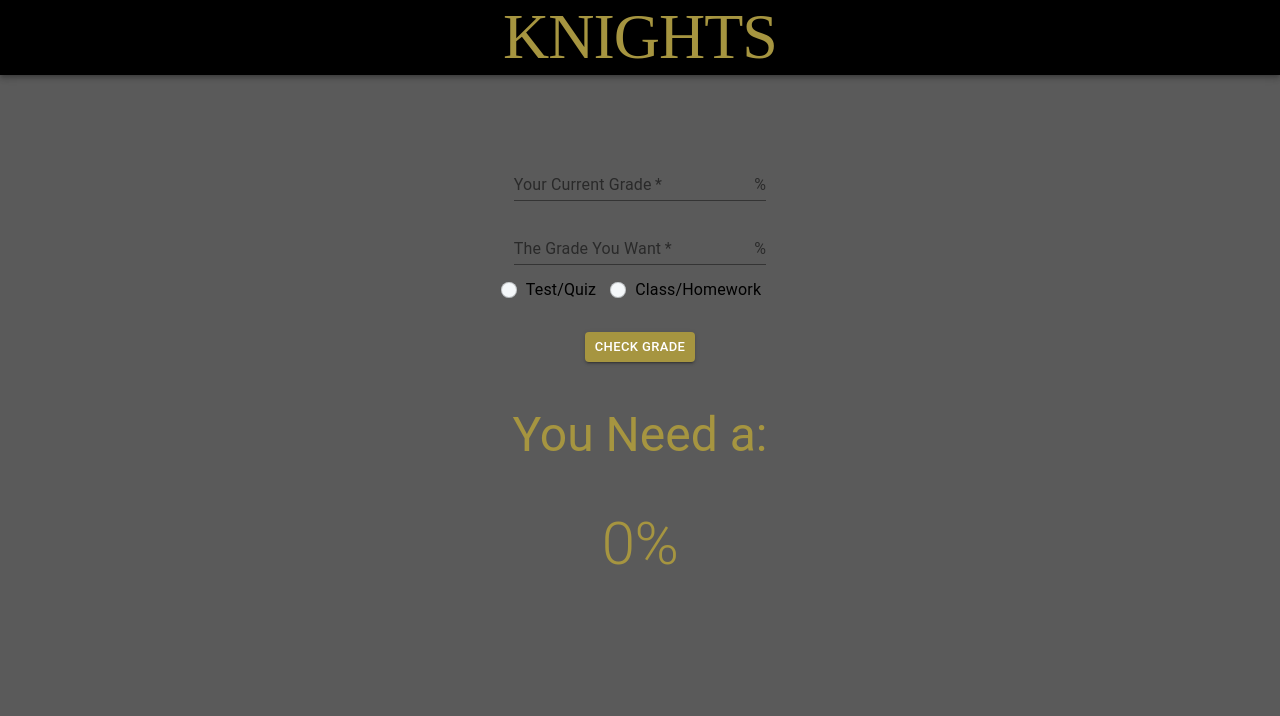
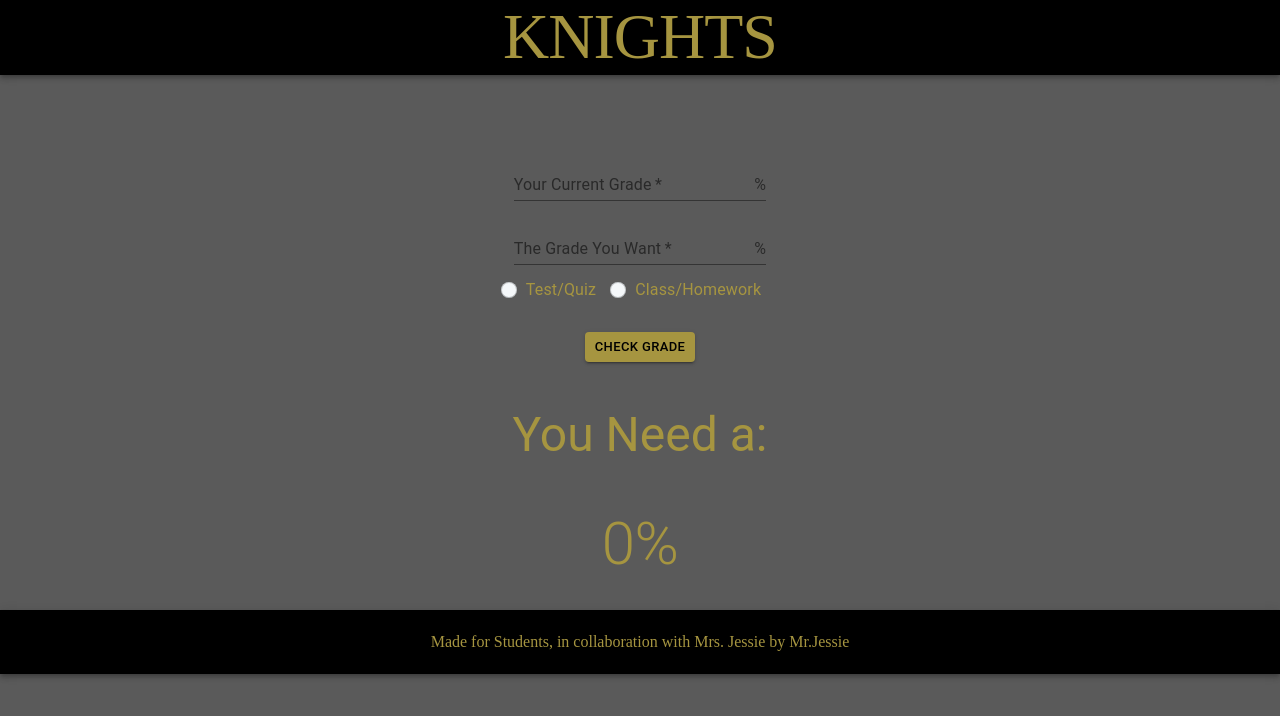
Before and after one commit to J3ffJessie/KMS-Knights-GradeChecker, a React (Create React App) app: page / in a window 1280 px wide. Shown: the top 716 px of the page. Built offline with nearby package versions, Linux system fonts and the light colour scheme; a web font is replaced by a local one.

Commit message:
Footer and styling more complete.

```diff
--- a/src/App.js
+++ b/src/App.js
@@ -12,11 +12,16 @@ import { InputAdornment } from '@material-ui/core';
 
 const useStyles = makeStyles((theme) => ({
   root: {
+    color: '#a69540',
     '& .MuiTextField-root': {
       margin: theme.spacing(1),
       width: '25ch',
       position:'relative',
       color: '#a69540',
+    },
+    '& .MuiInputBase-root': {
+      color: '#a69540',
+      fontWeight: 'bolder',
     },
   },
   form: {
@@ -25,9 +30,11 @@ const useStyles = makeStyles((theme) => ({
     alignItems: 'center',
     flexDirection: 'column',
     paddingTop: '70px',
+    color: '#a69540',
   },
   input: {
     width: 'auto',
+    color: '#a69540',
   },
   typography: {
     display: 'flex',
@@ -36,6 +43,15 @@ const useStyles = makeStyles((theme) => ({
     flexDirection: 'column',
     paddingTop: '45px',
     color: '#a69540',
+  },
+  typographyGrade: {
+    display: 'flex',
+    justifyContent: 'center',
+    alignItems: 'center',
+    flexDirection: 'column',
+    paddingTop: '45px',
+    color: '#a69540',
+    paddingBottom: '30px',
   },
   radio: {
     display: 'flex',
@@ -88,8 +104,10 @@ const useStyles = makeStyles((theme) => ({
   },
   button: {
     backgroundColor: '#a69540',
-    '&: hover': {
+    color: '#000',
+    '&:hover': {
       backgroundColor: '#a69540',
+      color: '#000',
     },
   },
 }));
@@ -161,14 +179,16 @@ const GradeCheck = () => {
     </form>
 
     <ButtonGroup className={classes.buttonGroup}>
-    <Button className={classes.button} size="small" variant='contained' color='primary' onClick={handleSubmit}>Check Grade</Button>
+    <Button classes={{
+      root: classes.button,
+      hover: classes.hover,}} size="small" variant='contained' onClick={handleSubmit}>Check Grade</Button>
     </ButtonGroup>
 
     <Box>
       <Typography variant='h3' component='h5' className={classes.typography}>
         You Need a:
       </Typography>
-      <Typography variant='h2' component='h2' className={classes.typography}>
+      <Typography variant='h2' component='h2' className={classes.typographyGrade}>
       {finalGrade}%
       </Typography>
 
--- /dev/null
+++ b/src/Components/Footer.js
@@ -0,0 +1,46 @@
+import React from 'react';
+import { makeStyles } from '@material-ui/core/styles';
+import AppBar from '@material-ui/core/AppBar';
+import Toolbar from '@material-ui/core/Toolbar';
+import Typography from '@material-ui/core/Typography';
+import Button from '@material-ui/core/Button';
+import { Link } from '@material-ui/core';
+
+
+const useStyles = makeStyles((theme) => ({
+  root: {
+    flexGrow: 1,
+    backgroundColor: '#000',
+    height: 'auto',
+    width: 'auto',
+  },
+  title: {
+    flexGrow: 1,
+    color:'#a69540',
+    display: 'flex',
+    position: 'relative',
+    justifyContent: 'center',
+    fontSize:'1rem',
+    textShadow: '-1px -1px 0 #000, 1px -1px 0 #000, -1px 1px 0 #000, 1px 1px 0 #000, -2px 0 0 #000, 2px 0 0 #000, 0 2px 0 #000, 0 -2px 0 #000',
+    fontFamily: 'Rye, cursive',
+  },
+  link: {
+    paddingLeft: '2px',
+  },
+}));
+
+export default function Footer() {
+  const classes = useStyles();
+
+  return (
+    <div className={classes.root}>
+      <AppBar position='static' className={classes.root}>
+        <Toolbar>
+          <Typography variant="p" className={classes.title}>
+            Made for Students, in collaboration with Mrs. Jessie by Mr.Jessie
+          </Typography>
+        </Toolbar>
+      </AppBar>
+    </div>
+  );
+}
--- a/src/index.js
+++ b/src/index.js
@@ -3,12 +3,14 @@ import ReactDOM from 'react-dom';
 import './index.css';
 import App from './App';
 import Header from './Components/Header';
+import Footer from './Components/Footer';
 import reportWebVitals from './reportWebVitals';
 
 ReactDOM.render(
   <React.StrictMode>
     <Header />
     <App />
+    <Footer />
   </React.StrictMode>,
   document.getElementById('root')
 );
```
